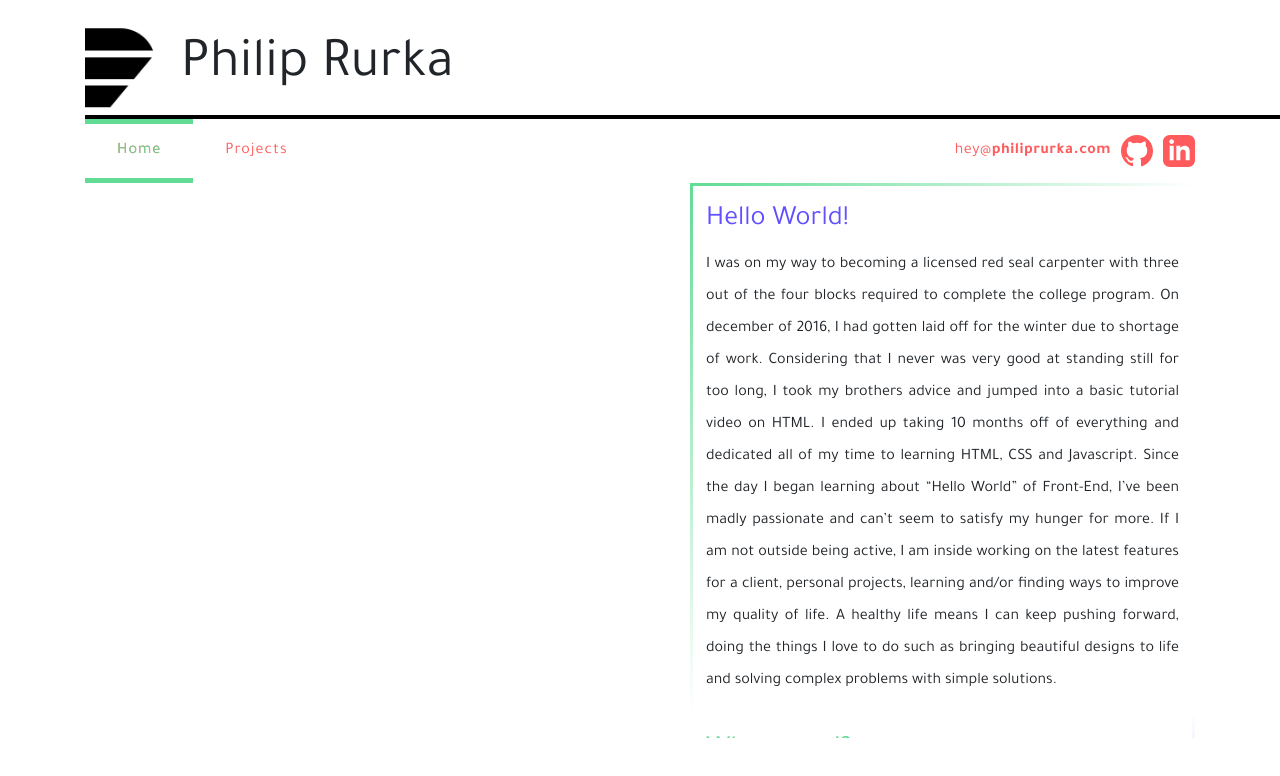
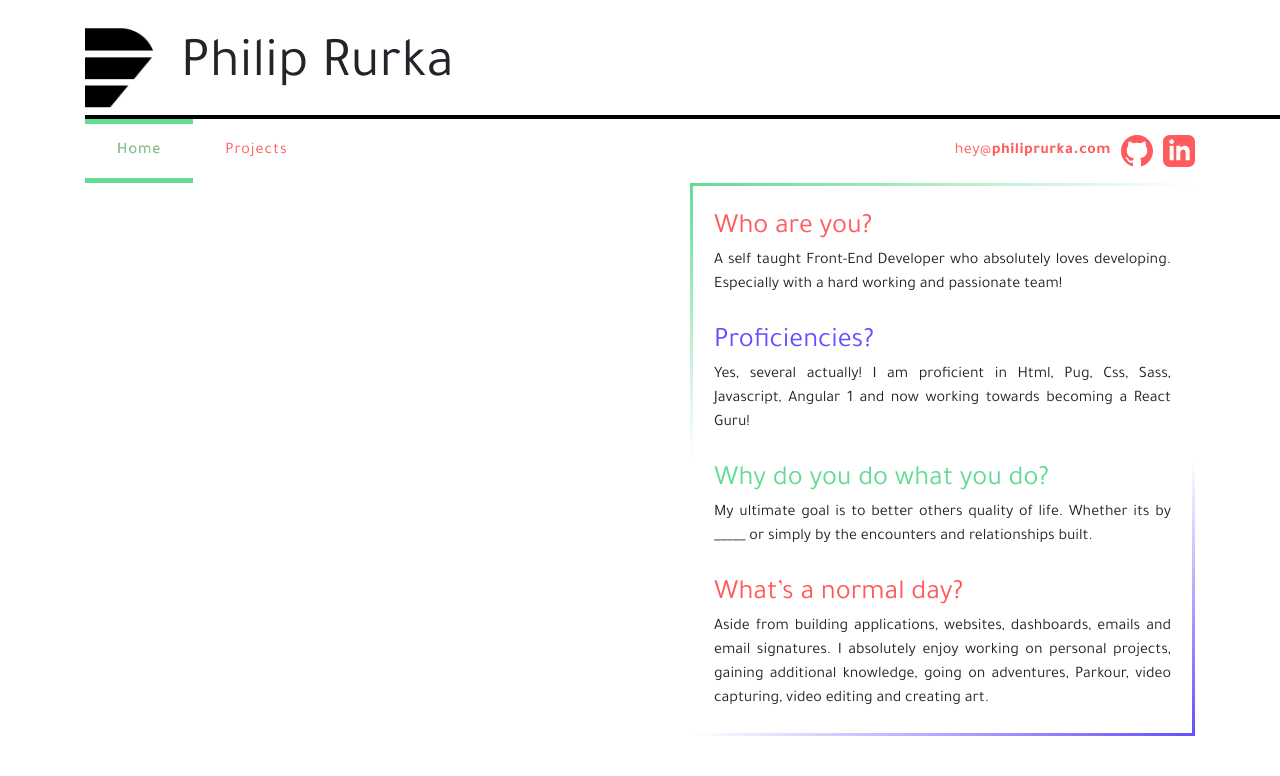
Before and after one commit to PhilipRurka/Live-Portfolio, a React (Create React App) app: page / in a window 1280 px wide. Shown: the top 776 px of the page. Built offline with nearby package versions, Linux system fonts and the light colour scheme.

Commit message:
Updated the description

```diff
--- a/src/components/CornerGradContainer/CornerGradContainer.js
+++ b/src/components/CornerGradContainer/CornerGradContainer.js
@@ -7,8 +7,13 @@ const width = '3px';
 const GradWrapper = styled.div(({ corner, color }) => {
 
   let selectedColor;
-  let addedStyles;
   let shared;
+  let corners = [];
+
+  Object.keys(corner).map((position, i) => {
+    const hasMultiple = Object.keys(corner).length > 1;
+
+    const color = corner[position];
 
     if(color === 'red') {
       selectedColor = COLORS.red
@@ -18,16 +23,16 @@ const GradWrapper = styled.div(({ corner, color }) => {
       selectedColor = COLORS.green
     };
 
-  if(corner === 'topLeft') {
+    if(position === 'topLeft') {
       shared = {
         top: '0',
         left: '0'
       };
 
-    addedStyles = {
+      corners[i] = {
         '&::before': {
           ...shared,
-        bottom: '0',
+          bottom: (hasMultiple === 'half') ? '0': '50%',
           width,
           background: `linear-gradient(${selectedColor}, transparent)`
         },
@@ -39,17 +44,18 @@ const GradWrapper = styled.div(({ corner, color }) => {
           background: `linear-gradient(to right, ${selectedColor}, transparent)`
         }
       };
+    };
 
-  } else if(corner === 'topRight') {
+    if(position === 'topRight') {
       shared = {
         top: '0',
         right: '0'
       };
 
-    addedStyles = {
+      corners[i] = {
         '&::before': {
           ...shared,
-        bottom: '0',
+          bottom: (hasMultiple === 'half') ? '0': '50%',
           width,
           background: `linear-gradient(${selectedColor}, transparent)`
         },
@@ -61,17 +67,18 @@ const GradWrapper = styled.div(({ corner, color }) => {
           background: `linear-gradient(to right, transparent, ${selectedColor})`
         }
       };
+    };
 
-  } else if(corner === 'bottomLeft') {
+    if(position === 'bottomLeft') {
       shared = {
         bottom: '0',
         left: '0'
       };
 
-    addedStyles = {
+      corners[i] = {
         '&::before': {
           ...shared,
-        top: '0',
+          top: (hasMultiple === 'half') ? '0': '50%',
           width,
           background: `linear-gradient(transparent, ${selectedColor})`
         },
@@ -83,17 +90,18 @@ const GradWrapper = styled.div(({ corner, color }) => {
           background: `linear-gradient(to right, ${selectedColor}, transparent)`
         }
       };
+    };
 
-  } else if(corner === 'bottomRight') {
+    if(position === 'bottomRight') {
       shared = {
         bottom: '0',
         right: '0'
       };
 
-    addedStyles = {
+      corners[i] = {
         '&::before': {
           ...shared,
-        top: '0',
+          top: (hasMultiple === 'half') ? '0': '50%',
           width,
           background: `linear-gradient(transparent, ${selectedColor})`
         },
@@ -106,29 +114,48 @@ const GradWrapper = styled.div(({ corner, color }) => {
         }
       };
     };
+  });
+
+  const secondCorner = (corners[1] === undefined) ? null : {
+    '& > .secondCorner': {
+      position: 'absolute',
+      top: '0',
+      left: '0',
+      paddingBottom: 'calc(100% + 3em)',
+      width: '100%',
+      pointerEvents: 'none',
+      ...corners[1],
+
+      '&::before, &::after': {
+        content: '""',
+        position: 'absolute'
+      }
+    }
+  };
 
   return {
     position: 'relative',
     height: 'auto',
     width: '100%',
-    padding: '1rem',
-    ...addedStyles,
+    padding: '1.5rem',
+    ...corners[0],
+    ...secondCorner,
 
     '&::before, &::after': {
       content: '""',
       position: 'absolute'
     }
-  };
+  }
 });
 
-const CornerGradContainer = ({ children, corner, color }) => {
+const CornerGradContainer = ({ children, corner }) => {
 
   return (
     <GradWrapper
       corner={corner}
-      color={color}
     >
       {children}
+      <div className='secondCorner' />
     </GradWrapper>
   );
 };
--- a/src/components/GeneralDescription/GeneralDescription.js
+++ b/src/components/GeneralDescription/GeneralDescription.js
@@ -3,6 +3,29 @@ import styled from '@emotion/styled/macro';
 import GradContainer from '../CornerGradContainer';
 import { breakPoints } from '../../helpers/breakPoints';
 import { COLORS } from '../../helpers/colors';
+
+let ItemNumber = 1;
+
+// Simple Questions & Answers
+// For more in depth Questions & Answers, please navigate to ________.
+const contentArray = [
+  {
+    span: 'Who are you?',
+    paragraph: 'A self taught Front-End Developer who absolutely loves developing. Especially with a hard working and passionate team!'
+  },
+  {
+    span: 'Proficiencies?',
+    paragraph: 'Yes, several actually! I am proficient in Html, Pug, Css, Sass, Javascript, Angular 1 and now working towards becoming a React Guru!'
+  },
+  {
+    span: 'Why do you do what you do?',
+    paragraph: 'My ultimate goal is to better others quality of life. Whether its by _____ or simply by the encounters and relationships built.'
+  },
+  {
+    span: 'What’s a normal day?',
+    paragraph: 'Aside from building applications, websites, dashboards, emails and email signatures. I absolutely enjoy working on personal projects, gaining additional knowledge, going on adventures, Parkour, video capturing, video editing and creating art.'
+  }
+];
 
 const Container = styled.div({
   position: 'relative',
@@ -18,14 +41,19 @@ const Content = styled.div({
   overflowY: 'scroll',
   margin: '2rem 0',
 
-  'label': {
+  'div + .descriptionItem': {
+    marginTop: '1.5em'
+  },
+
+  'span': {
     fontSize: '1.75rem',
     '&.purple': { color: COLORS.purple },
     '&.green': { color: COLORS.green },
+    '&.red': { color: COLORS.red },
   },
 
   'p': {
-    lineHeight: '2em',
+    lineHeight: '1.5em',
     margin: '0',
     fontSize: '1rem',
     textAlign: 'justify',
@@ -44,18 +72,30 @@ const GeneralDescription = () => {
       <Container>
         <Content>
           <GradContainer
-            corner='topLeft'
-            color='green'
+            corner={{ topLeft: 'green', bottomRight: 'purple' }}
             >
-            <label className='purple'>Hello World!</label>
-            <p>I was on my way to becoming a licensed red seal carpenter with three out of the four blocks required to complete the college program. On december of 2016, I had gotten laid off for the winter due to shortage of work. Considering that I never was very good at standing still for too long, I took my brothers advice and jumped into a basic tutorial video on HTML. I ended up taking 10 months off of everything and dedicated all of my time to learning HTML, CSS and Javascript. Since the day I began learning about “Hello World” of Front-End, I’ve been madly passionate and can’t seem to satisfy my hunger for more. If I am not outside being active, I am inside working on the latest features for a client, personal projects, learning and/or finding ways to improve my quality of life. A healthy life means I can keep pushing forward, doing the things I love to do such as bringing beautiful designs to life and solving complex problems with simple solutions.</p>
-          </GradContainer>
-          <GradContainer
-            corner='bottomRight'
-            color='purple'
-            >
-            <label className='green'>Where am I?</label>
-            <p>After 10 months of intense learning, Simptek offered me a one month unpaid internship. To be honest, I didn’t get much sleep during those days considering there were some frameworks that needed to be learned (Angular.js). Failure wasn't and still isn’t an option. I always do whatever it takes to get the job done. After the internship, I had become a fulltime employee. I have been working at SimpTek for a year and a half now (October 2end will be my two year anniversary). Hands down, one the best teams I got to work with. I am grateful that it's a startup, what better way is there to learn how to work in a fast paced environment, work closely with other departments as well as adapt to new scope changes and adjustments with ease.</p>
+            {contentArray.map((item) => {
+              const { span, paragraph } = item;
+              let color;
+
+              if(ItemNumber === 1) {
+                color = 'red';
+              } else if(ItemNumber === 2) {
+                color = 'purple';
+              } else if(ItemNumber === 3) {
+                color = 'green';
+                ItemNumber = 0;
+              };
+
+              ItemNumber += 1;
+
+              return (
+                <div key={item.span} className='descriptionItem'>
+                  <span className={color}>{span}</span>
+                  <p>{paragraph}</p>
+                </div>
+              );
+            })}
           </GradContainer>
         </Content>
       </Container>
```
Lines whose indentation alone changed are shown as unchanged.
